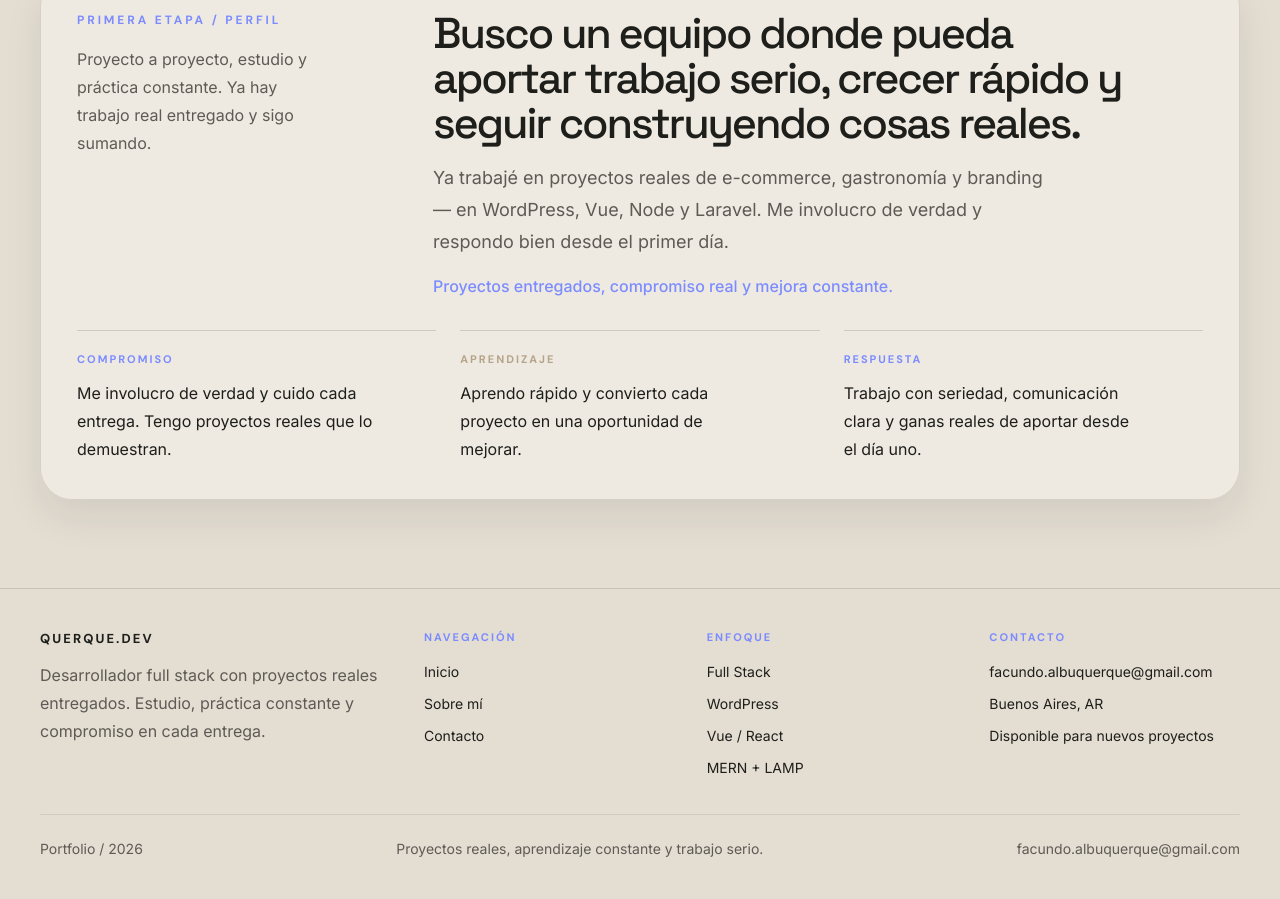
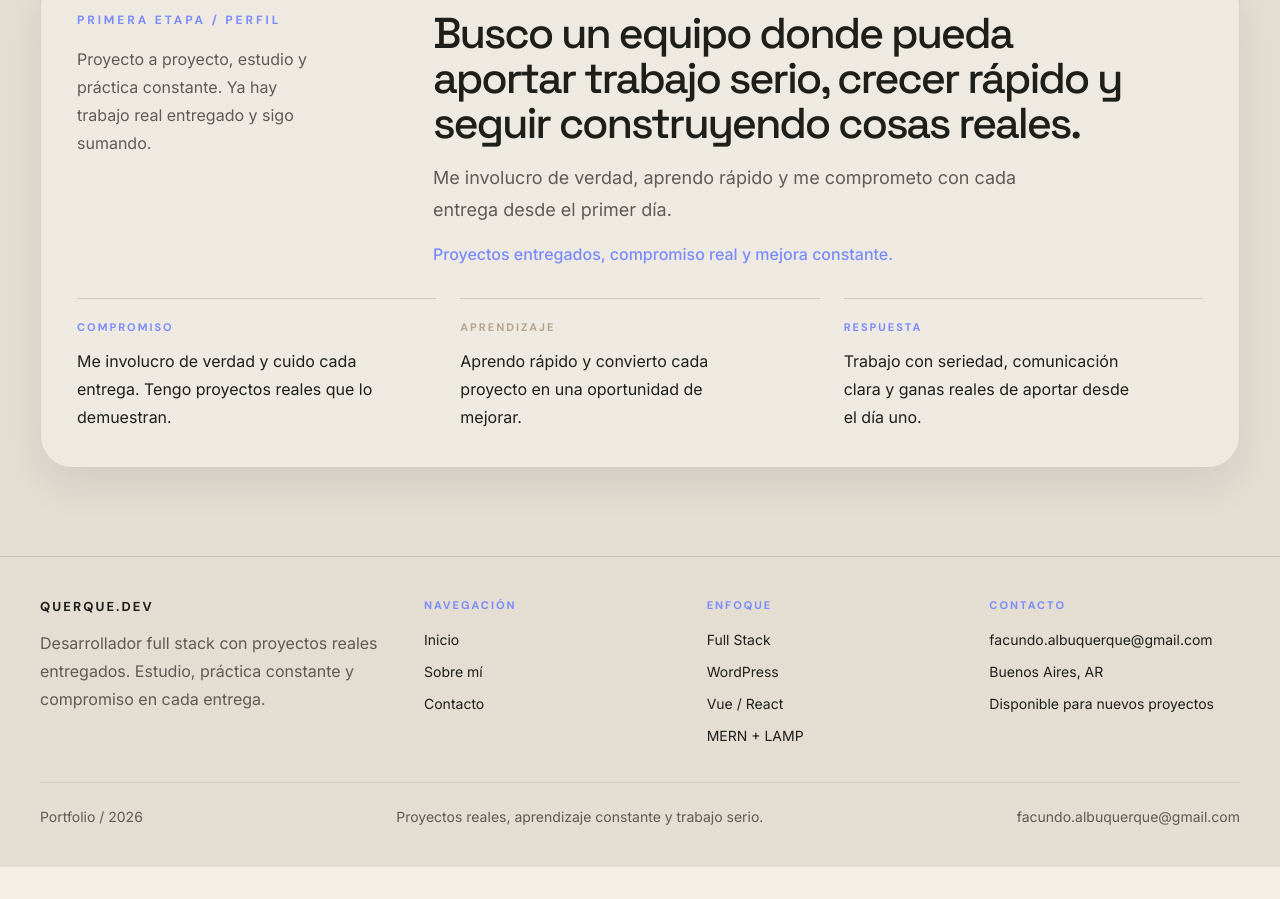
Before and after one commit to querques20/portafolio, a Vue app: page / in a window 1280 px wide. Shown: the part 3293-4192 px from the top of the page. After the commit the page ends 4160 px from the top, so only its background shows below. Built offline with nearby package versions, Linux system fonts and the light colour scheme.

Commit message:
fix: remove awkward copy references

```diff
--- a/src/views/AboutView.vue
+++ b/src/views/AboutView.vue
@@ -54,7 +54,7 @@ const { pageRoot } = usePageIntro()
               Soy Facundo Luciano Alvarez, aunque en internet me muevo como querque.dev. Hace casi dos años empecé a estudiar desarrollo web de manera intensiva, impulsado por mi interés por las computadoras y por la posibilidad de construir cosas reales con ellas.
             </p>
             <p>
-              Hoy estoy cursando una carrera acelerada de 2 años de Desarrollador Full Stack en Escuela Da Vinci. En ese recorrido también obtuve una beca por promedio, algo que me dio todavía más impulso para seguir tomándome esta etapa con seriedad.
+              Hoy estoy cursando una carrera acelerada de 2 años de Desarrollador Full Stack en Escuela Da Vinci. En ese recorrido también obtuve una beca por promedio, algo que me dio todavía más impulso para seguir con la misma exigencia.
             </p>
             <p>
               Actualmente trabajo en PedidosYa para sostener este camino mientras desarrollo proyectos web reales para clientes. Ya tengo sitios entregados — e-commerce, gastronomía, branding — y busco consolidar mi carrera con el primer rol formal en tech donde pueda aportar, aprender rápido y seguir creciendo.
--- a/src/views/HomeView.vue
+++ b/src/views/HomeView.vue
@@ -160,7 +160,7 @@ const heroWordLines = computed(() =>
               Busco un equipo donde pueda aportar trabajo serio, crecer rápido y seguir construyendo cosas reales.
             </h2>
             <p class="max-w-[620px] text-lg leading-8 text-[var(--muted)]">
-              Ya trabajé en proyectos reales de e-commerce, gastronomía y branding — en WordPress, Vue, Node y Laravel. Me involucro de verdad y respondo bien desde el primer día.
+              Me involucro de verdad, aprendo rápido y me comprometo con cada entrega desde el primer día.
             </p>
             <p class="text-base font-medium text-[var(--accent)]">Proyectos entregados, compromiso real y mejora constante.</p>
           </div>
```
